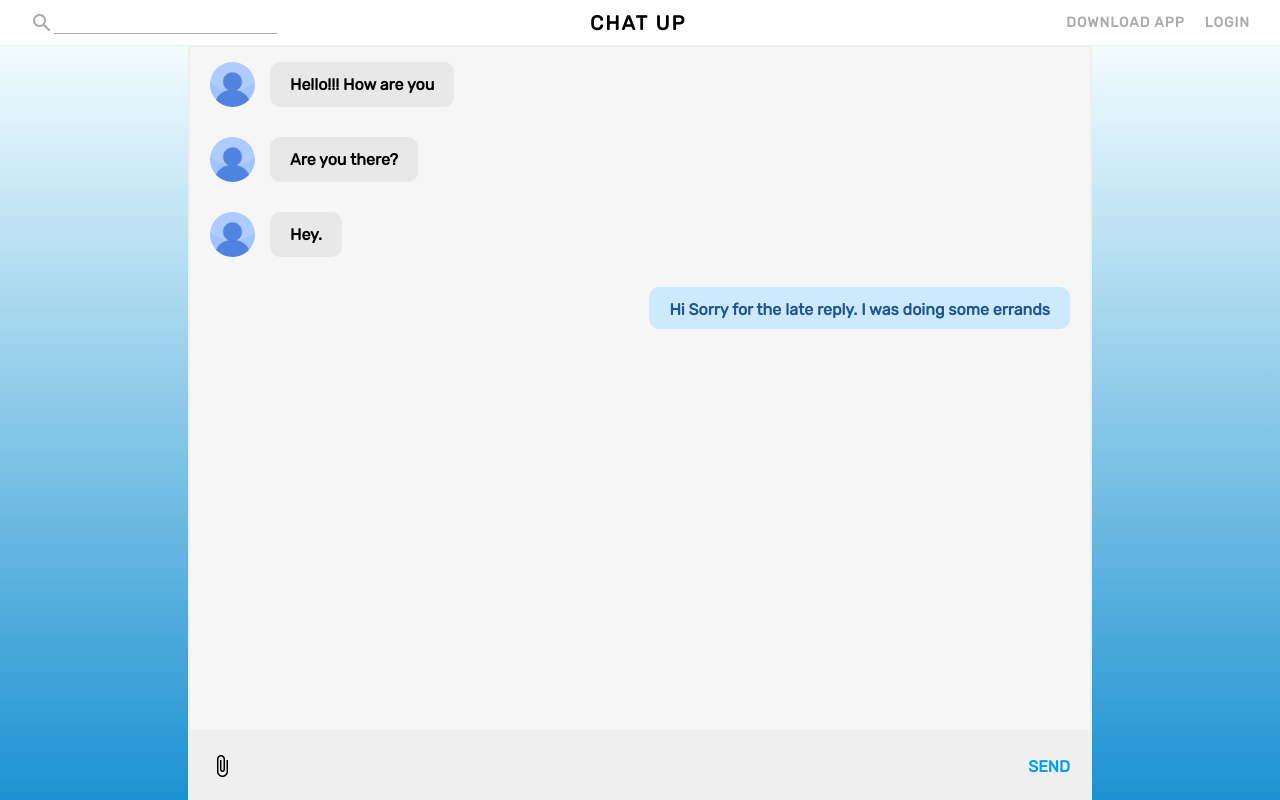
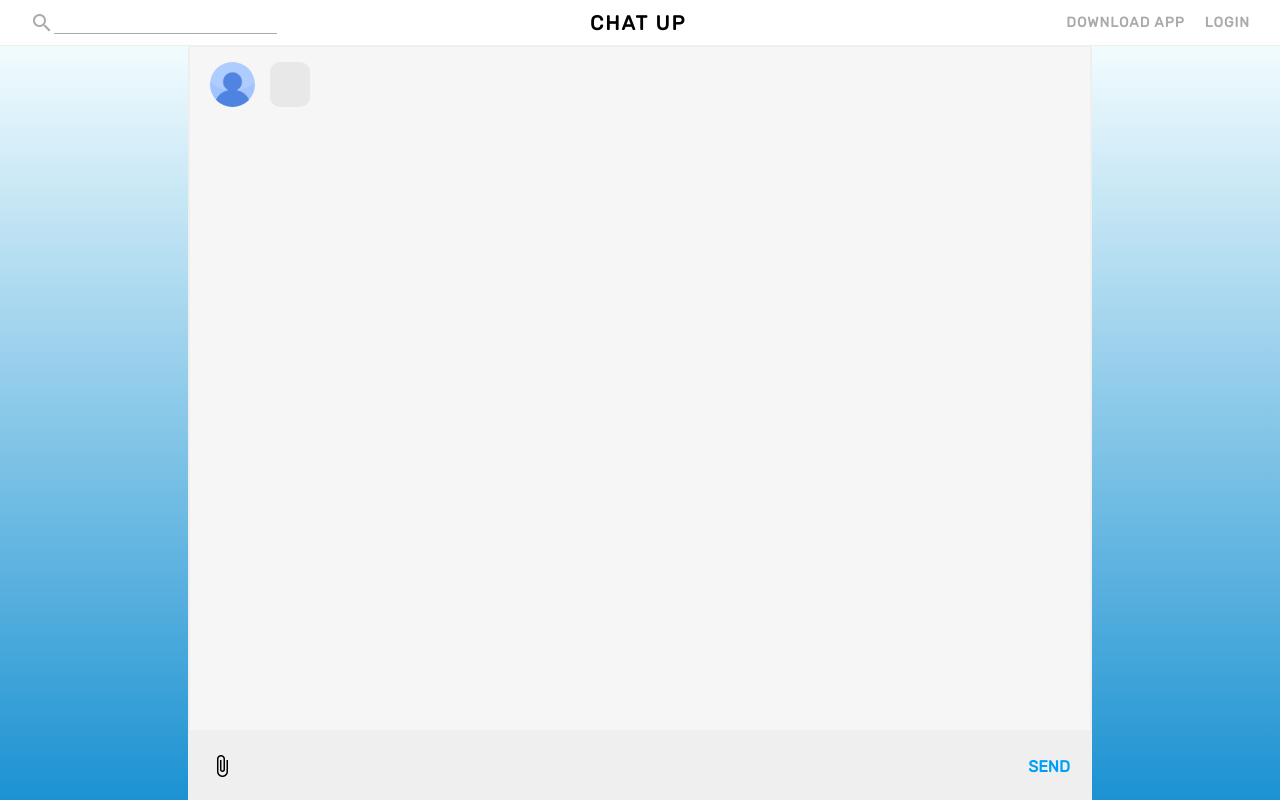
Before and after one commit to Jaaaaam/reactjs-chat, a React (Create React App) app: page / in a window 1280 px wide. Built offline with nearby package versions, Linux system fonts and the light colour scheme; no server answers.

Commit message:
added function to socket

```diff
--- a/src/App.js
+++ b/src/App.js
@@ -7,25 +7,30 @@ import socketIOClient from 'socket.io-client'
 
 class App extends Component {
   state = {
-    endpoint: 'http://localhost:4000/'
+    endpoint: 'http://localhost:4000/',
+    socketData: {}
   }
 
   componentDidMount() {
     const { endpoint } = this.state
     const socket = socketIOClient(endpoint)
-    socket.on('connectToRoom', (test) => {
-      console.log(test, 'TEST')
+    socket.on('connectToRoom', (socketData) => {
+      console.log(socketData, 'TEST')
+
+      this.setState({
+        socketData
+      })
     })
   }
 
   render() {
-
+    const { socketData } = this.state
     return (
       <Fragment>
       <NavBar />
       <div className="main-wrapper">
         {/* <SideBar /> */}
-        <Chat />
+        <Chat socketData={socketData} />
       </div>
       </Fragment>
     );
--- a/src/components/Chat.js
+++ b/src/components/Chat.js
@@ -6,32 +6,52 @@ import ConversationItems from './ConversationItems'
 export default class Chat extends Component {
   state = {
     conversations: [
-      {
-        id: 1,
-        senderId: 1,
-        message: 'Hello!!! How are you'
-      },
-      {
-        id: 2,
-        senderId: 1,
-        message: 'Are you there?'
-      },
-      {
-        id: 3,
-        senderId: 1,
-        message: 'Hey.'
-      },
-      {
-        id: 4,
-        senderId: 0,
-        message: 'Hi Sorry for the late reply. I was doing some errands'
-      },
+      // {
+      //   id: 1,
+      //   senderId: 1,
+      //   message: 'Hello!!! How are you'
+      // },
+      // {
+      //   id: 2,
+      //   senderId: 1,
+      //   message: 'Are you there?'
+      // },
+      // {
+      //   id: 3,
+      //   senderId: 1,
+      //   message: 'Hey.'
+      // },
+      // {
+      //   id: 4,
+      //   senderId: 0,
+      //   message: 'Hi Sorry for the late reply. I was doing some errands'
+      // },
     ],
     loggedInUser: {
       id: 0,
       name: 'Jam'
     },
     chatMessage: ''
+  }
+
+  componentDidMount() {
+    const {conversations} = this.state
+
+    if (conversations.length > 0) return;
+    const socketData = this.props
+    const { message } = socketData
+    console.log(this.props, 'DATA')
+    const newConversations = []
+    const welcomeMessage = {
+      id: uuidv4(),
+      senderId: uuidv4(),
+      message: message
+    }
+
+    newConversations.push(welcomeMessage)
+    this.setState({
+      conversations: newConversations
+    })
   }
 
   changeChatValue = (e) => {
@@ -65,6 +85,7 @@ export default class Chat extends Component {
 
   render() {
   const { conversations, loggedInUser, chatMessage } = this.state
+
   return (
     <div className="chat-centered horizontal-center">
       <div className="chat-centered-content">
```
Also changed, not shown: app.js (+6 -3 lines).
